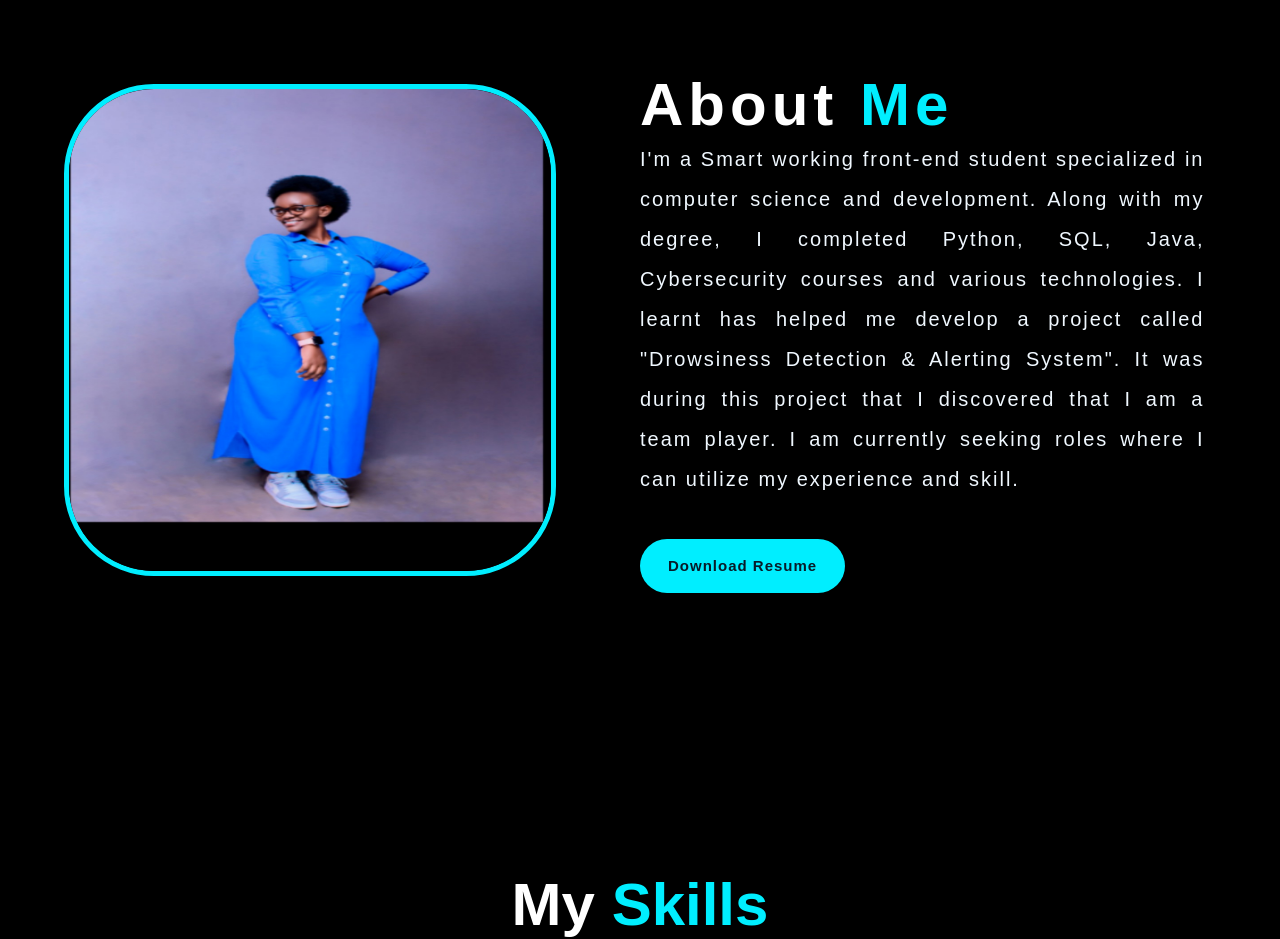
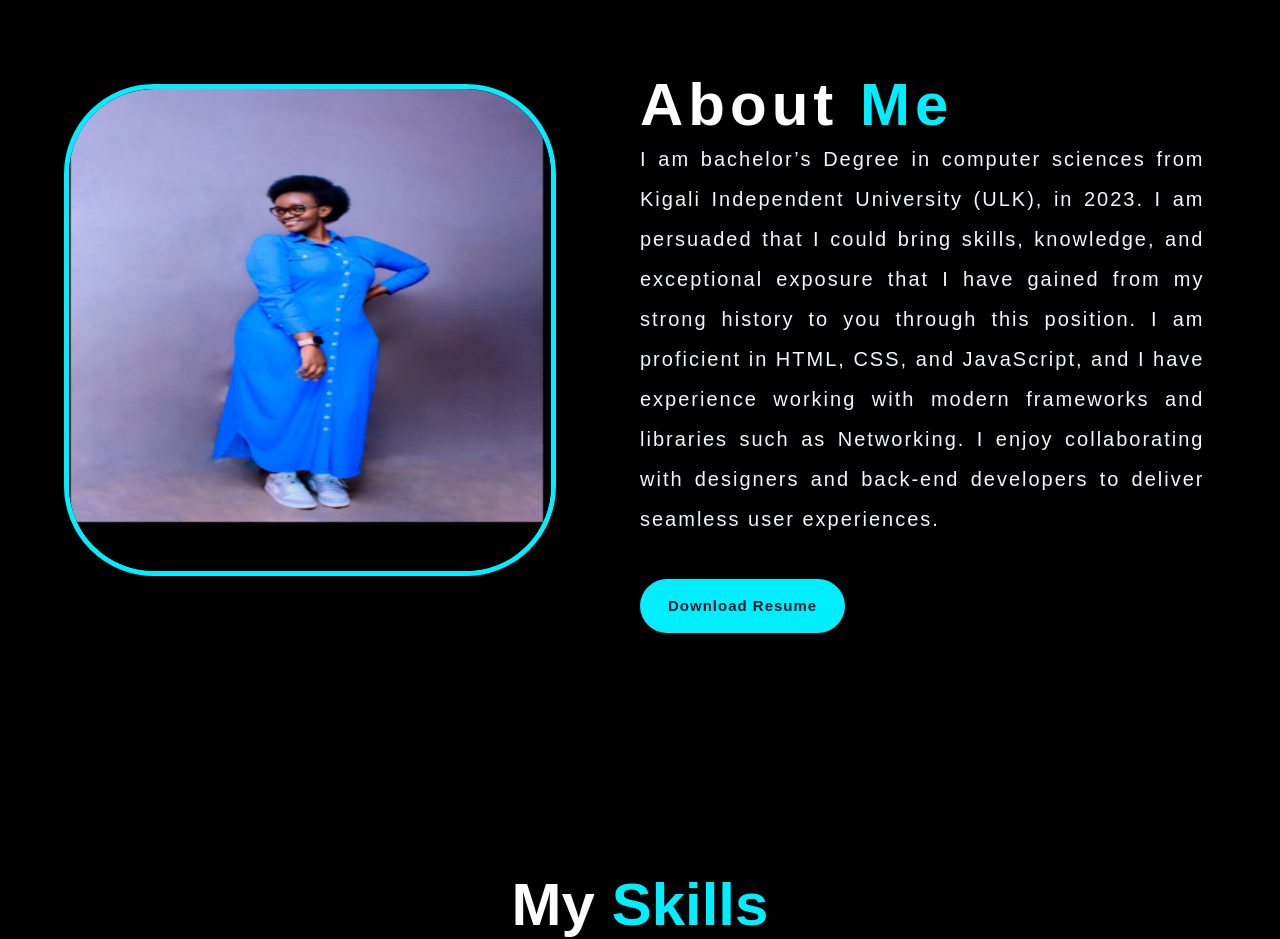
Before and after one commit to Roseuwizeye123/portifoliorose, a plain HTML site: page index.html in a window 1280 px wide. Shown: the part 800-1739 px from the top of the page. Drawn offline with nearby package versions, Linux system fonts and the light colour scheme.

Commit message:
this is rose

```diff
--- a/index.html
+++ b/index.html
@@ -56,11 +56,13 @@
                 </div>
                 <div class="about-text">
                     <h2>About <span>Me</span></h2>
-                    <p>I'm a Smart working front-end student specialized in computer science and development.
-                        Along with my degree, I completed Python, SQL, Java, Cybersecurity courses and various technologies.
-                        I learnt has helped me develop a project called "Drowsiness Detection & Alerting System".
-                        It was during this project that I discovered that I am a team player.
-                        I am currently seeking roles where I can utilize my experience and skill.<br>
+                    <p>I am bachelor’s Degree in computer sciences from Kigali Independent
+                        University (ULK), in 2023. I am persuaded that I could bring skills, knowledge,
+                        and exceptional exposure that I have gained from my strong history to you
+                        through this position.
+                        I am proficient in HTML, CSS, and JavaScript,
+                        and I have experience working with modern frameworks and libraries such as Networking.
+                         I enjoy collaborating with designers and back-end developers to deliver seamless user experiences. <br>
                         <br>
                         <a href="https://drive.google.com/file/d/18UQSFzY9kdABAWTxDMgy_uBmery6-2q_/view?usp=sharing" style="--i:11" class="abtbtn-box" target="_blank">Download Resume</a>
                     </p>
@@ -176,7 +178,7 @@
                             <img src="./image/picbrarti.PNG">
                             <div class="layer">
                                 <h5>Face Mask Detection</h5>
-                                <p>Face mask of the people are detected by using OpenCV, Python and find out the person without mask.</p>
+                                <p>Face mask of the people are detected by using OpenCV, JavaScript and find out the person without mask.</p>
 
                                 <a href="#"><i class='bx bxs-face-mask' style="color: aliceblue;"></i></a>
 
@@ -187,7 +189,7 @@
                             <img src="./image/picfood.PNG">
                             <div class="layer">
                                 <h5>Drowsiness Detection</h5>
-                                <p>The face of the driver is captured and eye is detected by OpenCV, Python. If eye is closed alarm rings.</p>
+                                <p>The face of the driver is captured and eye is detected by OpenCV, JavaScript. If eye is closed alarm rings.</p>
 
                                 <a href="#"><i class='bx bxs-low-vision' style="color: aliceblue;"></i></a>
 
```
